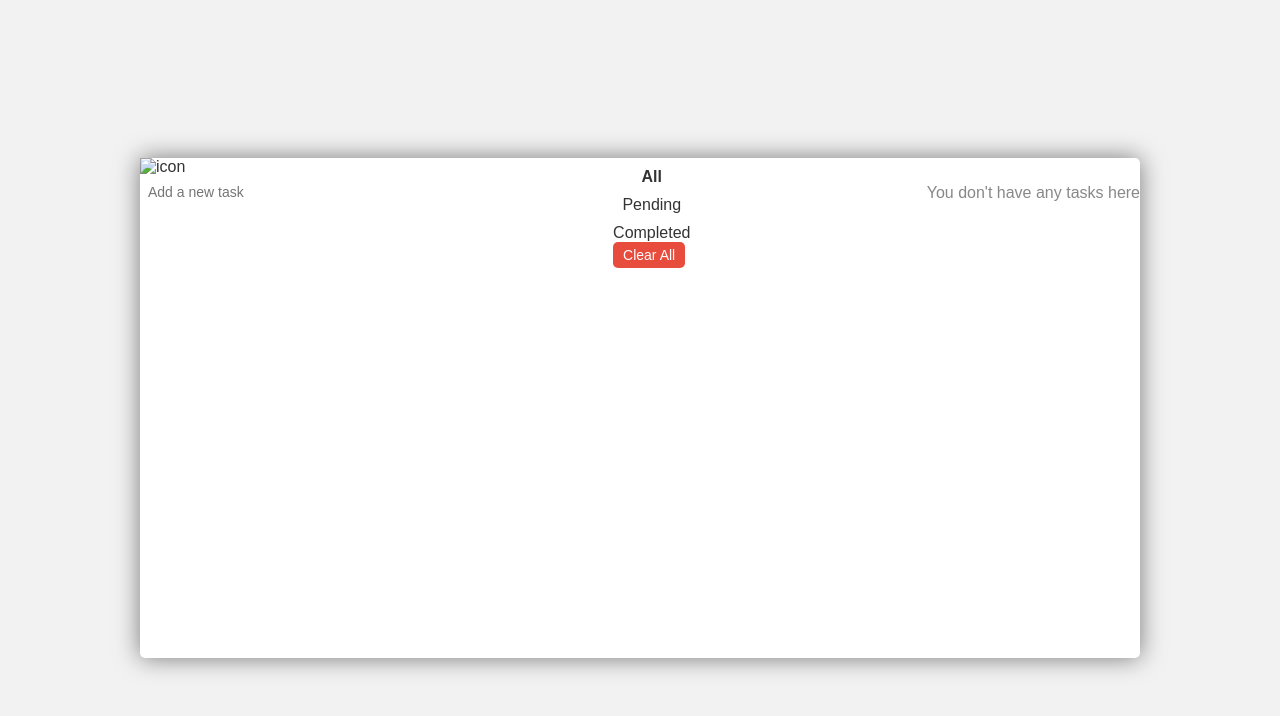
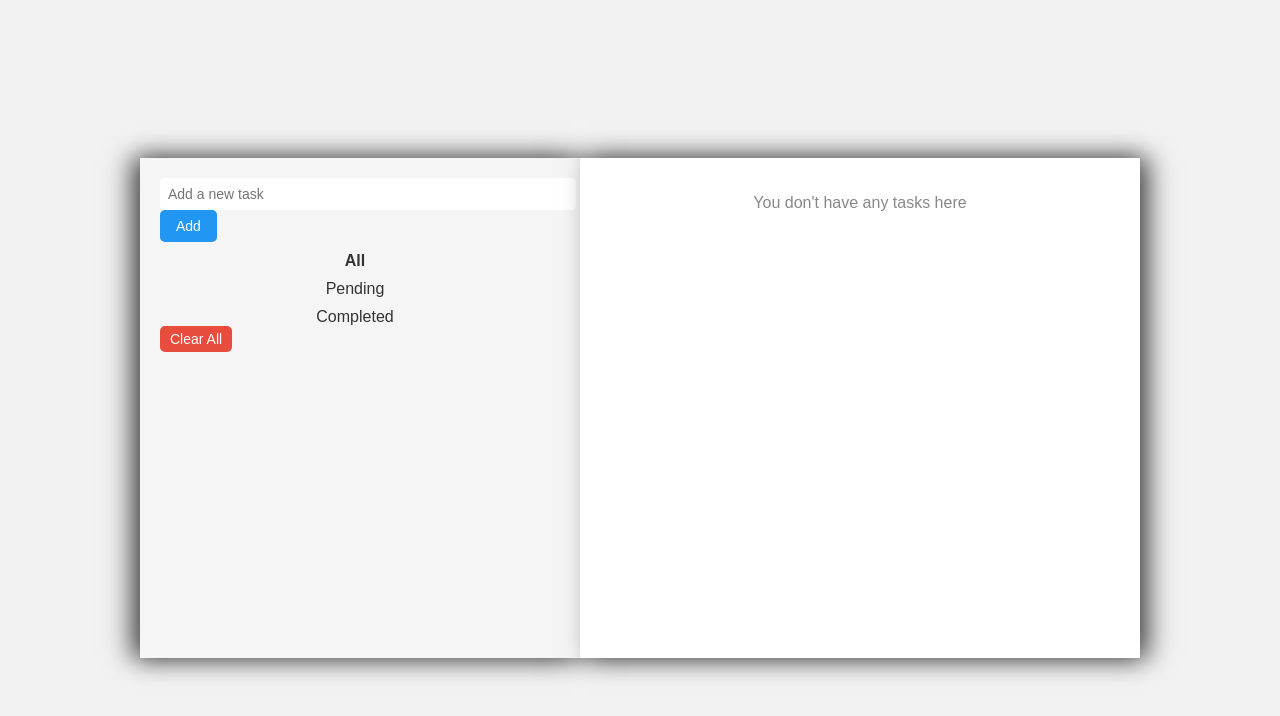
Before and after one commit to MADHUBABU155/OIBSIP-3, a plain HTML site: page index.html in a window 1280 px wide. Drawn offline with nearby package versions, Linux system fonts and the light colour scheme.

Commit message:
index.html

```diff
--- a/index.html
+++ b/index.html
@@ -12,9 +12,10 @@
 
 <body>
   <div class="wrapper">
+    <div class="left-column">
       <div class="task-input">
-            <img src="bars-icon.svg" alt="icon">
         <input type="text" placeholder="Add a new task">
+        <button class="add-btn">Add</button>
       </div>
       <div class="controls">
         <div class="filters">
@@ -24,11 +25,13 @@
         </div>
         <button class="clear-btn">Clear All</button>
       </div>
+    </div>
+    <div class="right-column">
       <ul class="task-box"></ul>
+    </div>
   </div>
 
   <script src="script.js"></script>
-
 </body>
 
 </html>
```
Lines whose indentation alone changed are shown as unchanged.
